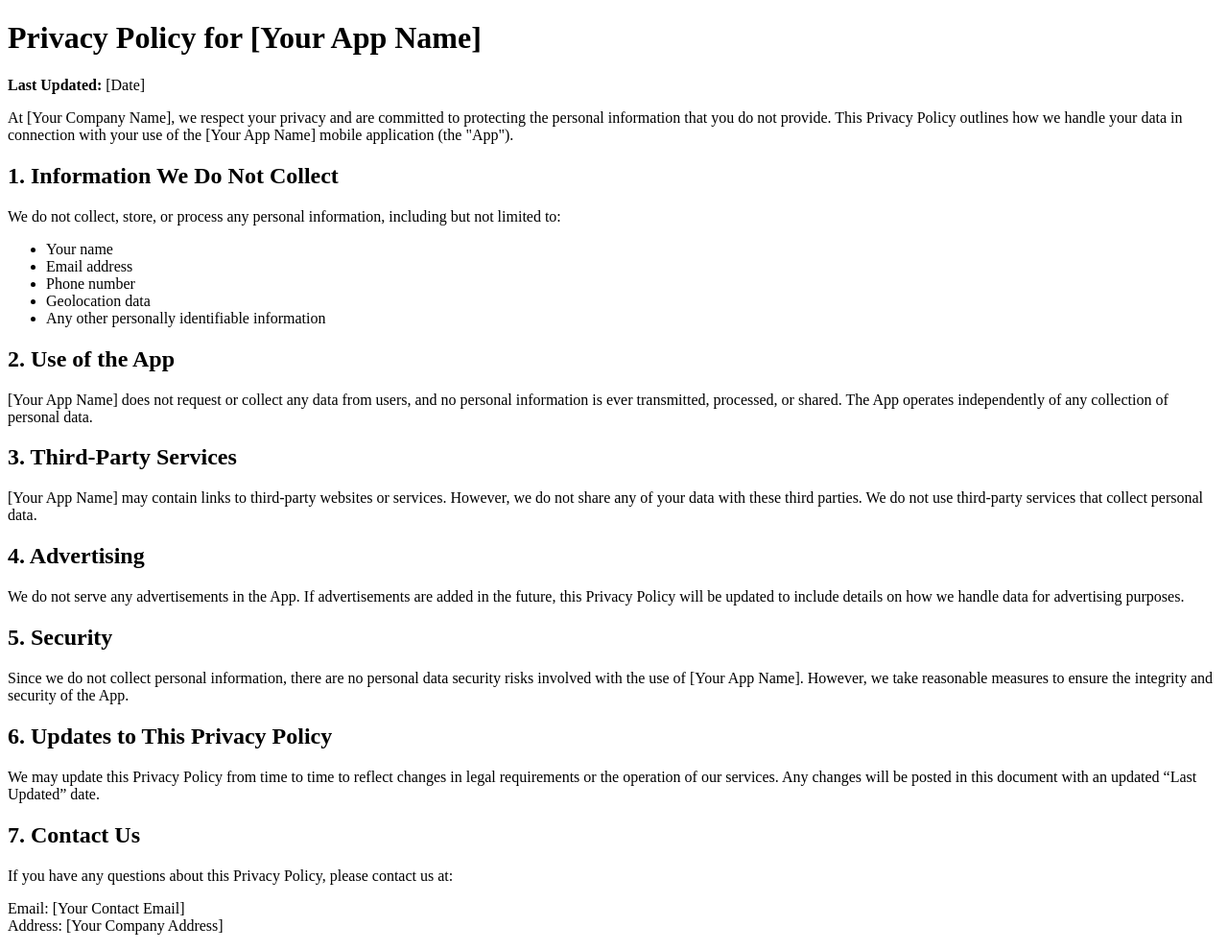
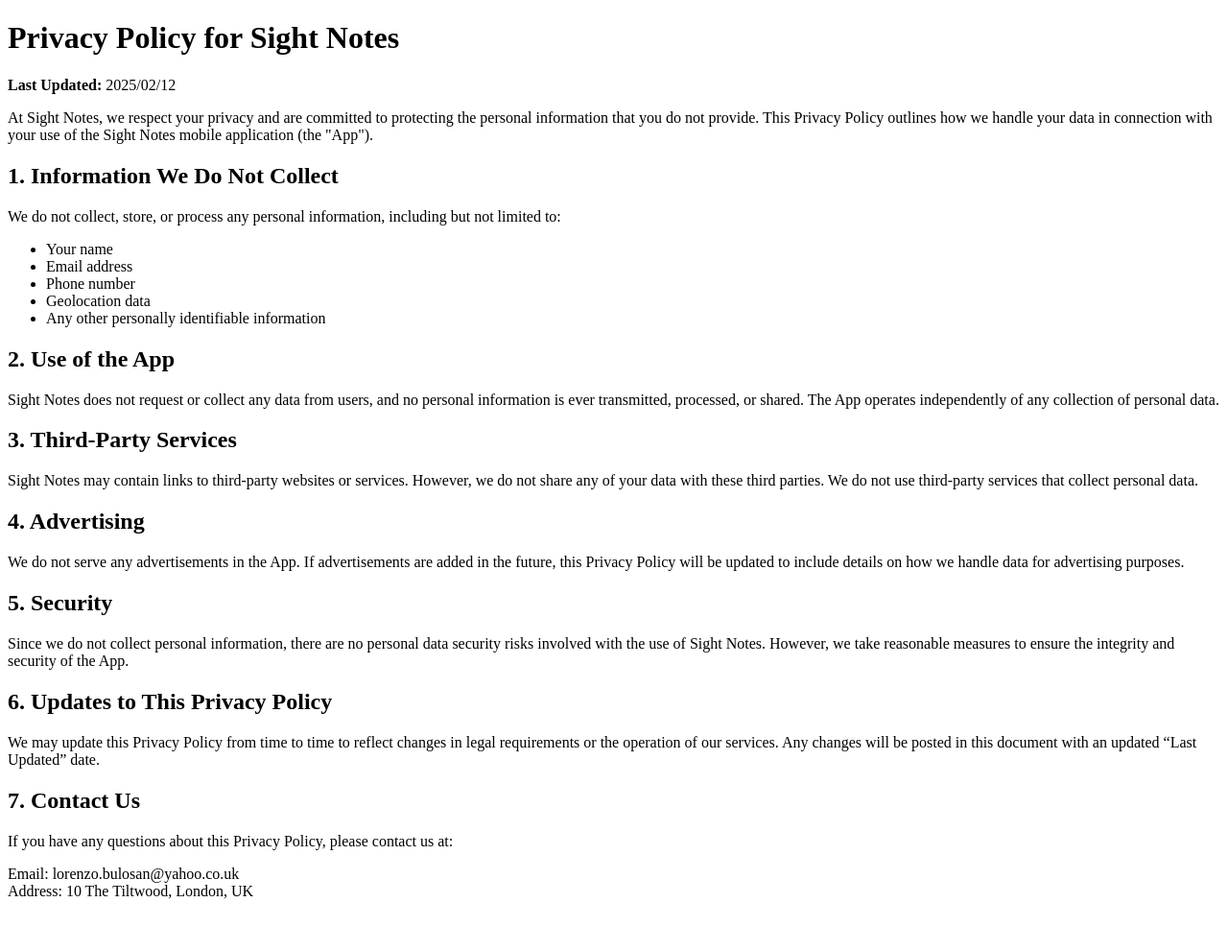
Before and after one commit to Lorenzo-bulosan/sight-notes-privacy-policy, a plain HTML site: page privacy-policy.html in a window 1280 px wide. Shown: the whole page at 96% size. After the commit the page ends 954 px from the top, so only its background shows below. Drawn offline with Linux system fonts and the light colour scheme.

Commit message:
minor edits

```diff
--- a/privacy-policy.html
+++ b/privacy-policy.html
@@ -3,13 +3,13 @@
 <head>
     <meta charset="UTF-8">
     <meta name="viewport" content="width=device-width, initial-scale=1.0">
-    <title>Privacy Policy for [Your App Name]</title>
+    <title>Privacy Policy for Sight Notes</title>
 </head>
 <body>
-    <h1>Privacy Policy for [Your App Name]</h1>
-    <p><strong>Last Updated:</strong> [Date]</p>
+    <h1>Privacy Policy for Sight Notes</h1>
+    <p><strong>Last Updated:</strong> 2025/02/12</p>
 
-    <p>At [Your Company Name], we respect your privacy and are committed to protecting the personal information that you do not provide. This Privacy Policy outlines how we handle your data in connection with your use of the [Your App Name] mobile application (the "App").</p>
+    <p>At Sight Notes, we respect your privacy and are committed to protecting the personal information that you do not provide. This Privacy Policy outlines how we handle your data in connection with your use of the Sight Notes mobile application (the "App").</p>
 
     <h2>1. Information We Do Not Collect</h2>
     <p>We do not collect, store, or process any personal information, including but not limited to:</p>
@@ -22,23 +22,23 @@
     </ul>
 
     <h2>2. Use of the App</h2>
-    <p>[Your App Name] does not request or collect any data from users, and no personal information is ever transmitted, processed, or shared. The App operates independently of any collection of personal data.</p>
+    <p>Sight Notes does not request or collect any data from users, and no personal information is ever transmitted, processed, or shared. The App operates independently of any collection of personal data.</p>
 
     <h2>3. Third-Party Services</h2>
-    <p>[Your App Name] may contain links to third-party websites or services. However, we do not share any of your data with these third parties. We do not use third-party services that collect personal data.</p>
+    <p>Sight Notes may contain links to third-party websites or services. However, we do not share any of your data with these third parties. We do not use third-party services that collect personal data.</p>
 
     <h2>4. Advertising</h2>
     <p>We do not serve any advertisements in the App. If advertisements are added in the future, this Privacy Policy will be updated to include details on how we handle data for advertising purposes.</p>
 
     <h2>5. Security</h2>
-    <p>Since we do not collect personal information, there are no personal data security risks involved with the use of [Your App Name]. However, we take reasonable measures to ensure the integrity and security of the App.</p>
+    <p>Since we do not collect personal information, there are no personal data security risks involved with the use of Sight Notes. However, we take reasonable measures to ensure the integrity and security of the App.</p>
 
     <h2>6. Updates to This Privacy Policy</h2>
     <p>We may update this Privacy Policy from time to time to reflect changes in legal requirements or the operation of our services. Any changes will be posted in this document with an updated “Last Updated” date.</p>
 
     <h2>7. Contact Us</h2>
     <p>If you have any questions about this Privacy Policy, please contact us at:</p>
-    <p>Email: [Your Contact Email]<br>
-    Address: [Your Company Address]</p>
+    <p>Email: lorenzo.bulosan@yahoo.co.uk<br>
+    Address: 10 The Tiltwood, London, UK</p>
 </body>
 </html>
```
